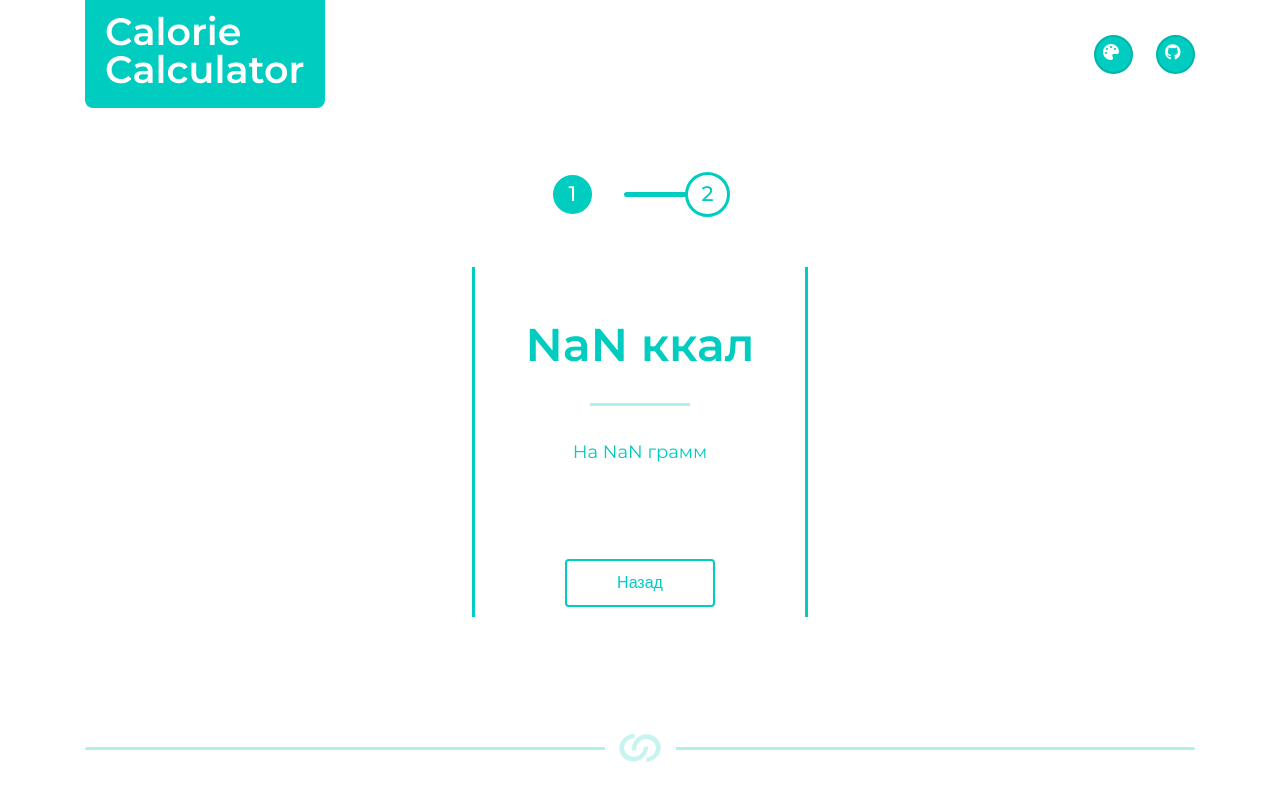
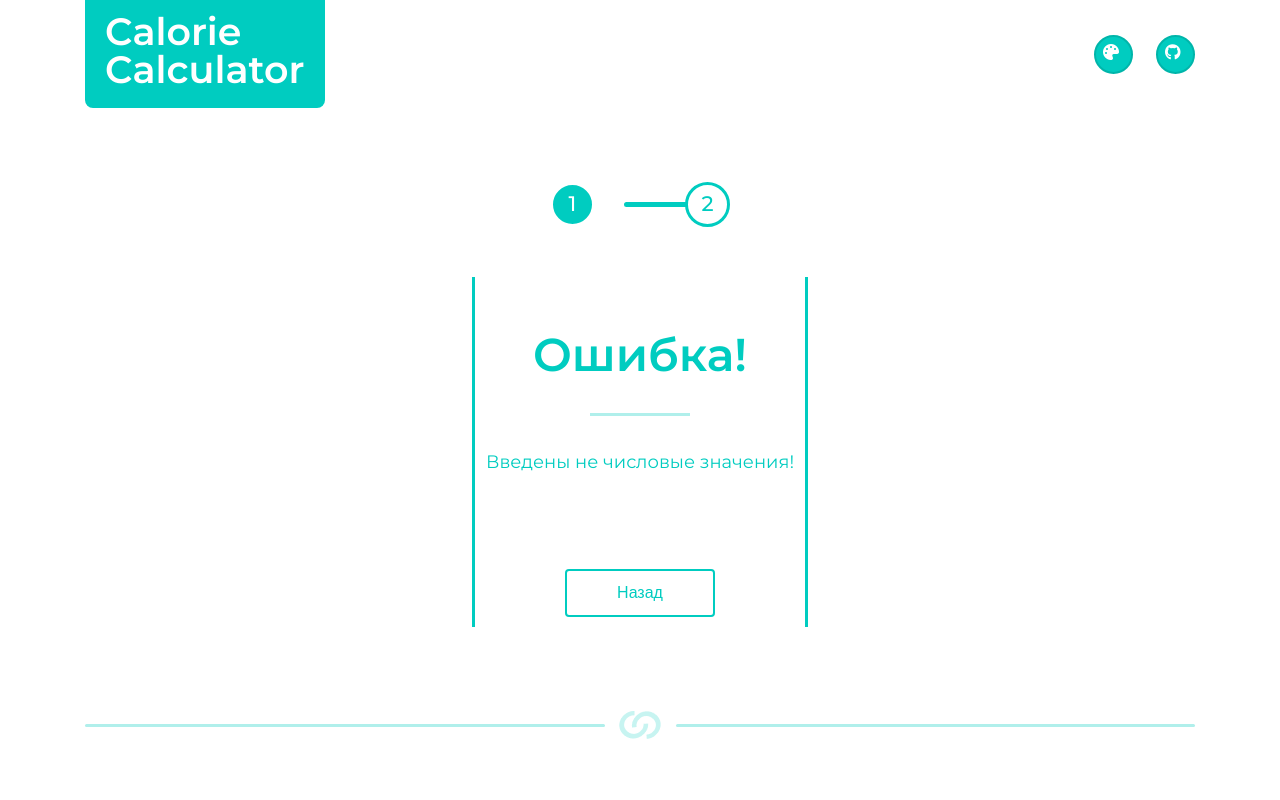
Before and after one commit to Alex-Lar/Calorie-Calculator, a plain HTML site: page index.html in a window 1280 px wide. Both pictures are taken after a click on the button "Высчитать". Drawn offline with Linux system fonts and the light colour scheme.

Commit message:
added value validation | footer fix #1

```diff
--- a/assets/js/script.js
+++ b/assets/js/script.js
@@ -4,9 +4,12 @@ let backBtn = document.querySelector('#back-btn');
 
 calcBtn.addEventListener('click', function () {
     const result = calcCalorie();
-    showResult(result);
 
-    console.log(result);
+    if (isNaN(parseInt(result))) {
+        showError();
+    } else if (!isNaN(parseInt(result))) {
+        showResult(result);
+    }
 
     hideInputs();
     barForward();
@@ -25,6 +28,7 @@ backBtn.addEventListener('click', function () {
     backBtn.classList.add('common__display-none');
     calcBtn.classList.remove('common__display-none');
 });
+
 
 
 function calcCalorie() {
@@ -53,6 +57,14 @@ function showResult(array) {
     outputText.textContent = `На ${prodWeight} грамм`;
 }
 
+function showError() {
+    const outputTitle = document.querySelector('.output__title');
+    const outputText = document.querySelector('.output__text');
+
+    outputTitle.textContent = `Ошибка!`;
+    outputText.textContent = `Введены не числовые значения!`;
+}
+
 
 function hideInputs() {
     let inputWrapper = document.querySelector('.inputs');
@@ -74,16 +86,6 @@ function showInputs() {
     if (inputWrapper.classList.contains("input__hide")) {
         inputWrapper.classList.remove('input__hide');
     }
-
-     // let inputs = document.querySelectorAll('.input');
-    // for (const input of inputs) {
-    //     input.classList.add('input__show');
-    //     input.style.cursor = 'auto';
-
-    //     if (input.classList.contains("input__hide")) {
-    //         input.classList.remove('input__hide');
-    //     }
-    // }
 }
 
 function barForward() {
--- a/assets/scss/_adapt.scss
+++ b/assets/scss/_adapt.scss
@@ -73,9 +73,9 @@
 
     // Footer
 
-    .footer {
-        &__inner {
-            padding: 0 15px;
-        }
-    }
+    // .footer {
+    //     &__inner {
+    //         padding: 0 15px;
+    //     }
+    // }
 }
--- a/assets/scss/_footer.scss
+++ b/assets/scss/_footer.scss
@@ -1,36 +1,38 @@
 .footer {
-    position: absolute;
-    bottom: 50px;
-    left: 0;
-    right: 0;
+    width: 100%;
+    height: 100px;
+
+    // .footer__inner
 
     &__inner {
         width: 100%;
         max-width: $containerWidth;
-    }
+        height: 100%;
 
-
-    &__logo {
         display: flex;
         justify-content: center;
         align-items: center;
-        position: relative;
+    }
 
-        &:before {
-            content: "";
-            display: block;
-            width: 100%;
-            max-width: $containerWidth;
-            height: 3px;
-            background-color: $mainlight;
-            border-radius: 2px;
-        }
+    &__logo {
+
+    }
+
+    .logo__wrapper {
+        width: 71px;
+        height: 51px;
+        background-color: $white;
+    }
+
+    .logo__line {
+        width: 100%;
+        max-width: 520px;
+        height: 3px;
+        background-color: $mainlight;
+        border-radius: 2px;
+
+        &-left {}
+
+        &-right {}
     }
 }
-
-.logo__wrapper {
-    width: 71px;
-    height: 51px;
-    background-color: $white;
-    position: absolute;
-}
--- a/assets/scss/_global.scss
+++ b/assets/scss/_global.scss
@@ -2,8 +2,12 @@
 
 body {
     font-family: 'Montserrat';
-    position: relative;
+    // position: relative;
     height: 100vh;
+
+    display: flex;
+    flex-direction: column;
+    justify-content: space-between;
 }
 
 // Container
--- a/assets/scss/_header.scss
+++ b/assets/scss/_header.scss
@@ -1,7 +1,6 @@
 @import 'var';
 
 .header {
-    margin-bottom: 8vh;
 
     &__inner {
         display: flex;
--- a/index.html
+++ b/index.html
@@ -67,11 +67,11 @@
     <footer class="footer">
         <div class="container">
             <div class="footer__inner">
-                <div class="footer__logo">
-                    <div class="logo__wrapper">
-                        <img src="assets/img/footer_logo.png" alt="Logo">
-                    </div>
+                <div class="logo__line logo__line-left"></div>
+                <div class="logo__wrapper">
+                    <img src="assets/img/footer_logo.png" alt="Logo">
                 </div>
+                <div class="logo__line logo__lien-right"></div>
             </div>
         </div>
     </footer>
```
Also changed, not shown: assets/scss/_main.scss (+0 -11 lines), assets/css/style.css.
